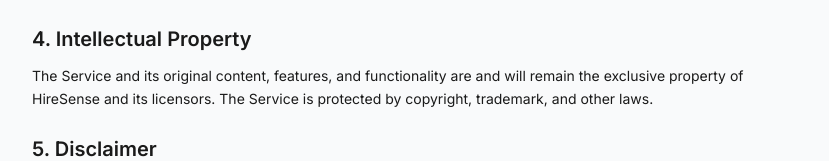
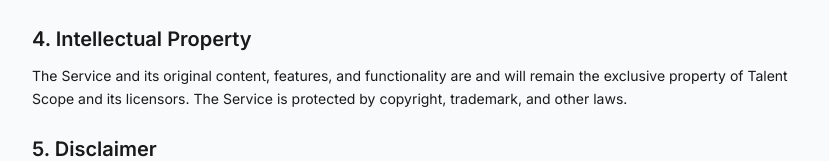
Before and after one commit to alexnikshith/HireSense, a Next.js app: page /terms in a window 1280 px wide. Shown: the part 554-715 px from the top of the page, without its empty margins (224-1053 px from the left). Built offline with nearby package versions, Linux system fonts and the light colour scheme.

Commit message:
fix: change HireSense to Talent Scope in privacy and terms pages

```diff
--- a/src/app/privacy/page.tsx
+++ b/src/app/privacy/page.tsx
@@ -14,7 +14,7 @@
       <div className="space-y-6 text-sm leading-relaxed">
         <section>
           <h2 className="text-xl font-semibold mb-3">1. Introduction</h2>
-          <p>Welcome to HireSense ("we," "our," or "us"). We are committed to protecting your personal information and your right to privacy. If you have any questions or concerns about this privacy notice or our practices with regard to your personal information, please contact us.</p>
+          <p>Welcome to Talent Scope ("we," "our," or "us"). We are committed to protecting your personal information and your right to privacy. If you have any questions or concerns about this privacy notice or our practices with regard to your personal information, please contact us.</p>
         </section>
 
         <section>
--- a/src/app/terms/page.tsx
+++ b/src/app/terms/page.tsx
@@ -29,7 +29,7 @@
 
         <section>
           <h2 className="text-xl font-semibold mb-3">4. Intellectual Property</h2>
-          <p>The Service and its original content, features, and functionality are and will remain the exclusive property of HireSense and its licensors. The Service is protected by copyright, trademark, and other laws.</p>
+          <p>The Service and its original content, features, and functionality are and will remain the exclusive property of Talent Scope and its licensors. The Service is protected by copyright, trademark, and other laws.</p>
         </section>
 
         <section>
```
Also changed, not shown: 1 other file (tests, documents, lock files or other folders).
